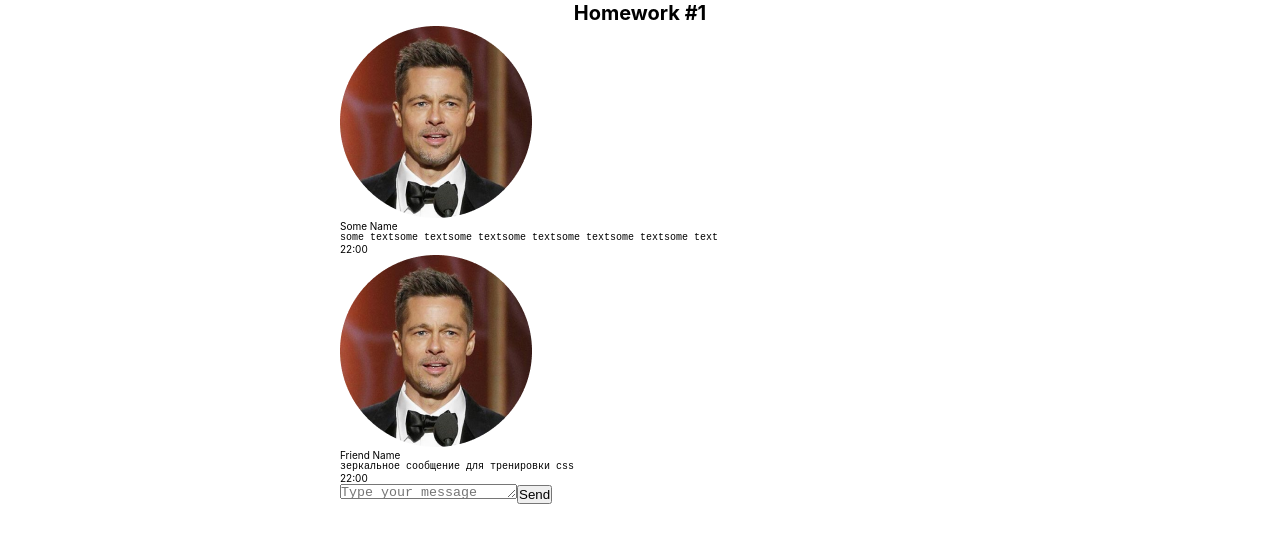
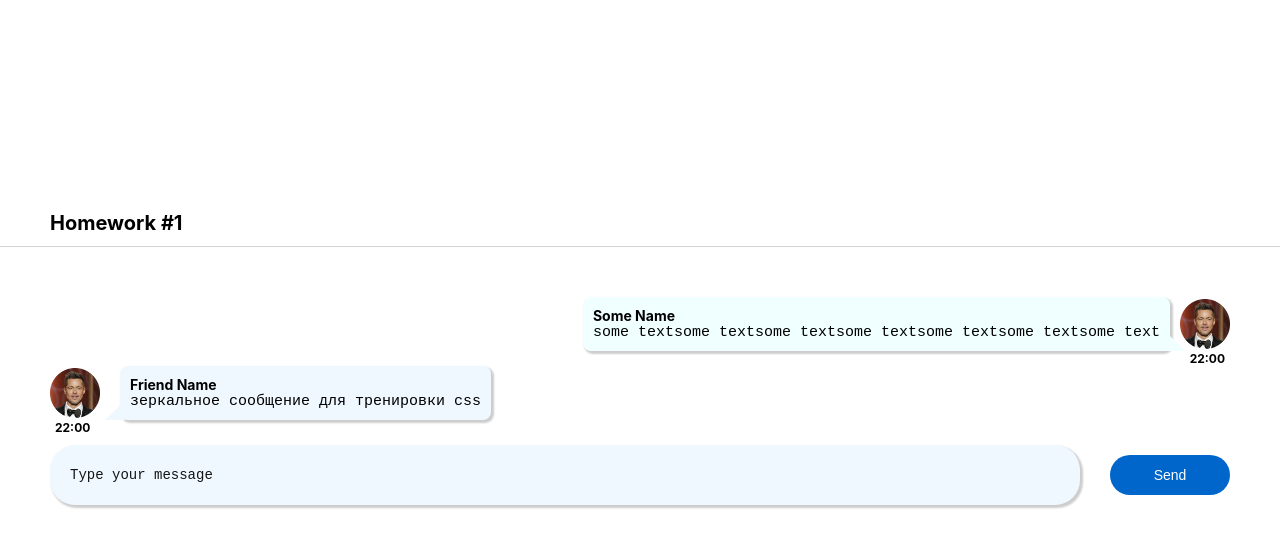
Before and after one commit to KuprIvan/hws2, a React (Create React App) app: page / in a window 1280 px wide. Shown: the top 548 px of the page. Built offline with nearby package versions, Linux system fonts and the light colour scheme.

Commit message:
adjust inner design

```diff
--- a/src/s1-main/App.module.css
+++ b/src/s1-main/App.module.css
@@ -3,22 +3,23 @@
 }
 
 .hw {
+    display: flex;
+    flex-direction: column;
+    gap: 10px;
     width: 100%;
-    margin: 0 auto;
+    padding: 50px;
+    border-bottom: 1px solid #d3d3d3;
+    border-top: 1px solid #d3d3d3;
 }
 
 .hwTitle {
     font-size: 2rem;
+    padding: 10px 50px;
     line-height: 26px;
     font-weight: 700;
 }
 
 .hw1 {
     width: 100%;
-    height: auto;
-    display: flex;
-    flex-direction: column;
-    align-items: center;
-    max-width: 600px;
-    margin: auto;
+    margin: 25vh auto;
 }
--- a/src/s2-homeworks/hw01/friend-message/FriendMessage.module.css
+++ b/src/s2-homeworks/hw01/friend-message/FriendMessage.module.css
@@ -1,31 +1,52 @@
 .friendMessage {
-
+    display: flex;
+    flex-direction: column;
 }
 
 .friendImageAndText {
-
+    display: flex;
+    align-items: center;
+    gap: 20px;
 }
 
 .friendImageAndText img {
-
+    width: 50px;
+    height: 50px;
 }
 
 .friendText {
-
+    position: relative;
+    padding: 10px;
+    border-radius: 8px;
+    background-color: #f0f8ff;
+    box-shadow: 2px 2px 2px 1px rgba(0, 0, 0, 0.2);
 }
 
 .friendText:after {
-
+    content: '';
+    position: absolute;
+    left: -15px;
+    bottom: 0;
+    width: 0;
+    height: 0;
+    border-style: solid;
+    border-width: 0 0 20px 20px;
+    border-color: transparent transparent #f0f8ff;
 }
 
-.friendName {
-
+.friendName, .friendMessageText {
+    color: #000000;
+    font-size: 1.4rem;
+    font-weight: 700;
 }
 
 .friendMessageText {
-
+    font-weight: 400;
+    font-size: 1.5rem;
 }
 
 .friendTime {
-
+    font-size: 1.2rem;
+    font-weight: 700;
+    margin-left: 5px;
 }
--- a/src/s2-homeworks/hw01/message-sender/MessageSender.module.css
+++ b/src/s2-homeworks/hw01/message-sender/MessageSender.module.css
@@ -1,18 +1,47 @@
 .sendForm {
-
+    width: 100%;
+    display: flex;
+    justify-content: space-between;
+    align-items: center;
+    gap: 30px;
 }
 
 .textarea {
-
+    width: 100%;
+    padding: 20px;
+    border-radius: 25px;
+    border: none;
+    background-color: #f0f8ff;
+    font-size: 1.4rem;
+    color: black;
+    line-height: 20px;
+    box-shadow: 2px 2px 2px 1px rgba(0, 0, 0, 0.2);
+    resize: none;
+}
+.textarea::placeholder {
+    color: #141414;
 }
 
 .button {
-
+    width: 100%;
+    max-width: 120px;
+    padding: 10px;
+    border-radius: 25px;
+    border: none;
+    color: #fff;
+    font-size: 1.4rem;
+    line-height: 20px;
+    background-color: #0066cc;
+    transition: all .5s ease-in;
 }
 
 .button:hover {
-
+    cursor: pointer;
+    opacity: .7;
 }
 .button:active {
-
+    opacity: .5;
+    color: #000;
+    border-color: #d3d3d3;
+    background-color: #d3d3d3;
 }
--- a/src/s2-homeworks/hw01/message/Message.module.css
+++ b/src/s2-homeworks/hw01/message/Message.module.css
@@ -1,31 +1,59 @@
 .message {
+    display: flex;
+    align-items: end;
+    justify-content: center;
+    flex-direction: column;
+}
+
+.imageAndText {
+    width: 100%;
+    display: flex;
+    gap: 10px;
+    align-items: center;
+    flex-direction: row-reverse;
+}
+
+.imageAndText img {
+    width: 50px;
+    height: 50px;
+}
+
+.text {
+    position: relative;
+    padding: 10px;
+    border-radius: 8px;
+    background-color: azure;
+    box-shadow: 2px 2px 2px 1px rgba(0, 0, 0, 0.2);
+}
+
+.text:after {
+    content: '';
+    position: absolute;
+    width: 0;
+    height: 0;
+    bottom: 0;
+    right: -15px;
+    border-style: solid;
+    border-width: 25px 0 0 25px;
+    box-shadow:inset 2px 2px 0 3px red;
+    border-color: transparent transparent transparent azure;
 
 }
 
-.imageAndText {
-
-}
-
-.imageAndText img {
-
-}
-
-.text {
-
-}
-
-.text:after {
-
-}
-
-.name {
-
+.name, .messageText {
+    color: #000000;
+    font-size: 1.4rem;
+    font-weight: 700;
 }
 
 .messageText {
-
+    font-weight: 400;
+    font-size: 1.5rem;
 }
 
 .time {
-
+    margin-right: 5px;
+    text-align: center;
+    font-size: 1.2rem;
+    font-weight: 700;
 }
```
